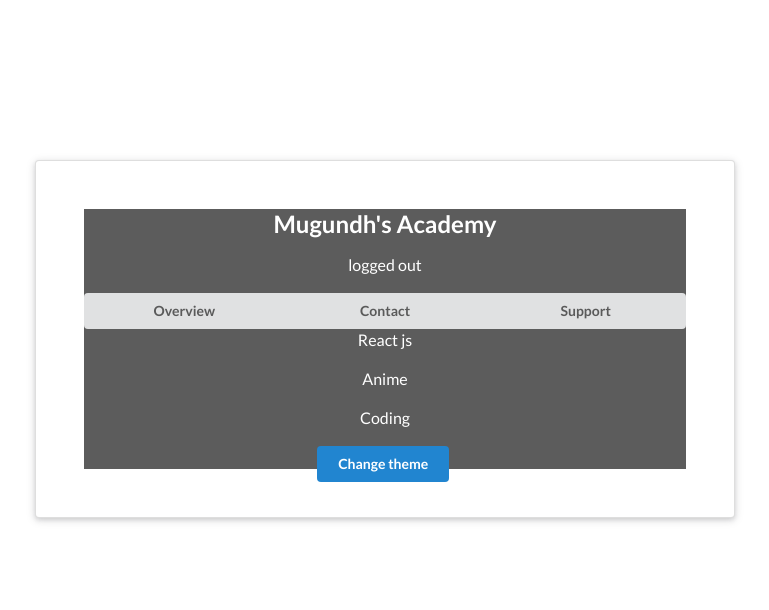
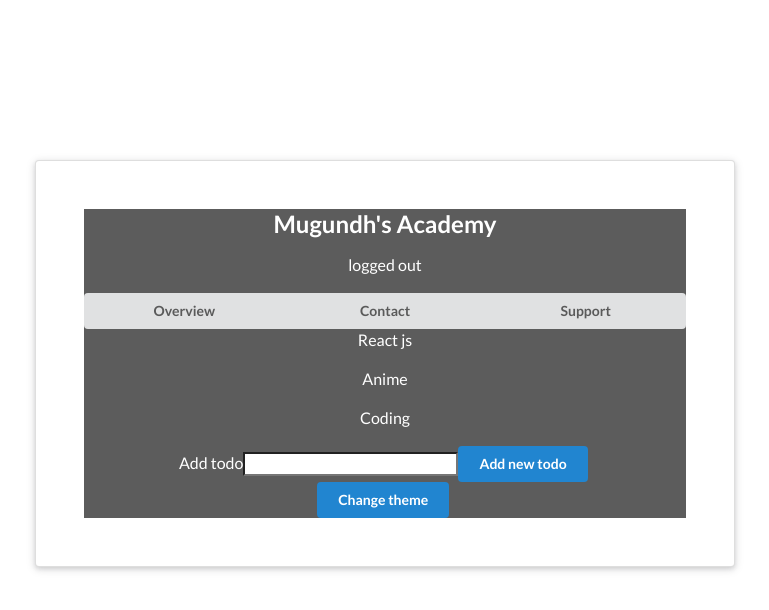
Before and after one commit to J-B-Mugundh/Full-Stack-Web-Mobile-App-Development-MERN-Stack-Udemy-Online-Course, a React (Create React App) app in the folder context-api/: page / in a window 1280 px wide. Shown: the top 610 px of the page, without its empty margins (255-1024 px from the left). Built offline with nearby package versions, Linux system fonts and the light colour scheme.

Commit message:
Added New Todo with hooks and context

```diff
--- a/context-api/src/components/TodoList.js
+++ b/context-api/src/components/TodoList.js
@@ -22,17 +22,27 @@
 // export default TodoList
 
 // Using ContextHooks
-import React, {useContext} from 'react'
+import React, {useContext, useState} from 'react'
 import { ThemeContext } from '../contexts/ThemeContext'
 import { TodoListContext } from '../contexts/TodoListContext';
 
 
 const TodoList = () => {
-  const {todos} = useContext(TodoListContext);
+  const [todo, setTodo] = useState('');
+  const {todos, addTodo} = useContext(TodoListContext);
   const {isDarkTheme, darkTheme, lightTheme, changeTheme} = useContext(ThemeContext);
   const theme = isDarkTheme ? darkTheme : lightTheme;
+
+  const handleChange = (e) => {
+    setTodo(e.target.value);
+  }
+
+  const handleSubmit = (e) => {
+    e.preventDefault();
+    addTodo(todo);
+  }
   return(
-    <div style={{background: theme.background, color: theme.text, height: '140px',
+    <div style={{background: theme.background, color: theme.text,
       textAlign: 'center' }}>
       {
         todos.length ? (
@@ -42,6 +52,12 @@
         ) : (<div> You have no todos </div>)
       }
 
+      <form onSubmit = {handleSubmit}>
+        <label htmlFor='todo'>Add todo</label>
+        <input type='text'  onChange={handleChange}/>
+        <input type='submit' value='Add new todo' className='ui button primary'/>
+      </form>
+
         <button className='ui button primary' onClick={changeTheme}>Change theme</button>
       </div>
   )
--- a/context-api/src/contexts/TodoListContext.js
+++ b/context-api/src/contexts/TodoListContext.js
@@ -9,8 +9,15 @@
         {text: 'Coding', id: 3}
     ])
 
+    const addTodo = (todo) => {
+        setTodos([
+            ...todos,
+            {text: todo, id: Math.random()}
+        ])
+    }
+
     return (
-        <TodoListContext.Provider value = {{todos}}>
+        <TodoListContext.Provider value = {{todos, addTodo}}>
             {children}
         </TodoListContext.Provider>
     )
```
